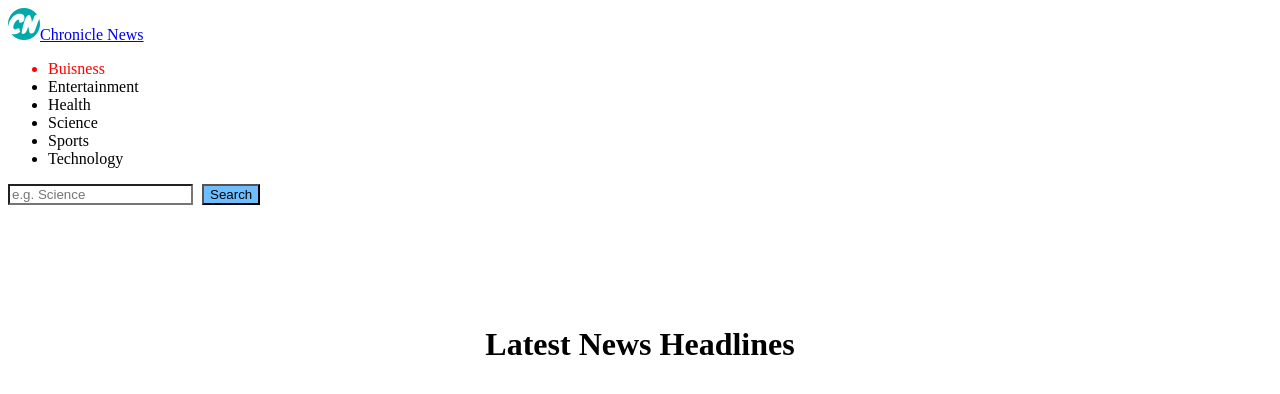
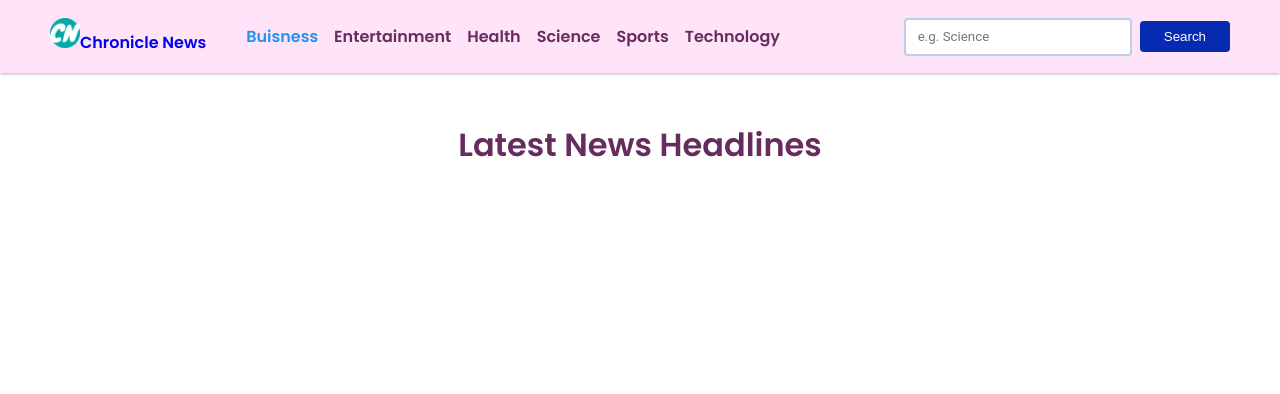
Before and after one commit to puja-2603/Chronicle-News, a plain HTML site: page index.html in a window 1280 px wide. Drawn offline with Linux system fonts and the light colour scheme; no server answers.

Commit message:
Update style.css

```diff
--- a/style.css
+++ b/style.css
@@ -1,6 +1,6 @@
   @import url('https://fonts.googleapis.com/css2?family=Poppins:wght@600&display=swap');
 
-  :root {
+  /* :root {
     --primary-text-color: #183b56;
     --secondary-text-color: #577592;
     --accent-color: #ed2222;
@@ -30,12 +30,7 @@
    color: #ffffff;
  }
 
-  .heading-container {
-   display: flex;
-   justify-content: center;
-   align-items: center;
-   margin-top: 100px;
- }
+
 
 .search-container {
   width: fit-content;
@@ -48,7 +43,127 @@
 
  #search-text {
   background-color: rgb(255, 255, 255) !important;
+} */
+:root {
+  --primary-text-color: #672c5e;
+  --secondary-text-color: #ff5252;
+  --accent-color: #2294ed;
+  --accent-color-dark: #1d69a3;
 }
+
+body {
+  font-family: "Poppins", sans-serif;
+  color: var(--primary-text-color);
+}
+
+p {
+  font-family: "Roboto", sans-serif;
+  color: var(--secondary-text-color);
+  line-height: 1.4rem;
+}
+
+a {
+  text-decoration: none;
+}
+
+ul {
+  list-style: none;
+}
+
+.flex {
+  display: flex;
+  align-items: center;
+}
+
+.container {
+  max-width: 1180px;
+  margin-inline: auto;
+  overflow: hidden;
+}
+
+nav {
+  background-color: #ffe3f9;
+  box-shadow: 0 0 4px #8d8d8d;
+  position: fixed;
+  top: 0;
+  z-index: 99;
+  left: 0;
+  right: 0;
+}
+
+.main-nav {
+  justify-content: space-between;
+  padding-block: 8px;
+}
+
+.company-logo img {
+  width: 30px;
+}
+
+
+.nav-links ul {
+  gap: 16px;
+}
+
+.hover-link {
+  cursor: pointer;
+}
+
+.hover-link:hover {
+  color: var(--secondary-text-color);
+}
+
+.hover-link:active {
+  color: red;
+}
+
+.nav-item.active {
+  color: var(--accent-color);
+}
+
+.search-res{
+  margin-left: auto;
+}
+
+.search-bar {
+  height: 32px;
+  gap: 8px;
+}
+
+.news-input {
+  width: 200px;
+  height: 100%;
+  padding-inline: 12px;
+  border-radius: 4px;
+  border: 2px solid #bbd0e2;
+  font-family: "Roboto", sans-serif;
+}
+
+.search-button {
+  background-color: rgb(7, 42, 179);
+  color: white;
+  padding: 8px 24px;
+  border: none;
+  border-radius: 4px;
+  cursor: pointer;
+  /* font-family: "Roboto", sans-serif; */
+}
+
+.search-button:hover {
+  background-color: red;
+}
+/* .my-bar{
+  margin-left: 10px;
+} */
+
+.heading-container {
+  display: flex;
+  justify-content: center;
+  align-items: center;
+  margin-top: 100px;
+}
+
+
 
  main{
     padding-block: 20px;
@@ -62,7 +177,6 @@
     align-items: center;
     flex-wrap: wrap;
     gap:60px 20px;
-
  }
 
  .card{
@@ -71,16 +185,16 @@
     justify-content: center;
     align-items: flex-start;
     width: 350px;
-    height: 200px;
-    background: #fff1f1 ;
+    height: 350px;
+    background: #eee8ff ;
     border-radius: 20px;
-    box-shadow: 0 35px 80px rgba(0,0,0,0.15);
+    box-shadow: 20 45px 120px rgba(0,0,0,0.15);
     transition: 0.5s;
  }
 
  .card:hover{
-    box-shadow: 1px 1px 8px #c5e3fd;
-    background-color: #c4ecff;
+    box-shadow: 1px 1px 8px #58585d;
+    background-color: #ffcbd6;
     /* transform: translateY(-2px); */
     height: 400px;
  }
@@ -92,7 +206,7 @@
     top: 20px;
     width: 300px;
     height:220px;
-    background: #333 ;
+    background: #c2c2c2 ;
     /* object-fit: cover; */
     border-radius: 12px;
     transition: 0.5s;
@@ -101,13 +215,13 @@
  .card-header:hover {
    top: -100px;
    transform: scale(0.75);
-   box-shadow: 0 15px 45px rgba(0, 0, 0, 0.2);
+   box-shadow: 0 15px 45px rgba(255, 255, 255, 0.2);
  }
 
  .card-header img {
    position: absolute;
    top: 0;
-   left: 30px;
+   /* left: 30px; */
    width: 100%;
    height: 100%;
    object-fit: cover;
@@ -123,7 +237,7 @@
  .card-content{
     /* padding: 12px; */
     position: absolute;
-    top: 252px;
+    top: 222px;
     width:100%;
     padding: 0 30px;
     height: 80px;
@@ -134,8 +248,8 @@
  }
 
  .card:hover .card-content {
-   top:130px;
-   height:250px;
+   top:50px;
+   height:300px;
    color: rgb(0, 0, 0) ;
    /* margin-top: 0; */
  }
@@ -148,25 +262,30 @@
  .card-content p{
    color: #333;
    font-size: 1rem;
+   margin-bottom: 10px;
  }
 
 .card-button {
-   background-color: #ffffff;
+  background-color: #fff200; ;
+
    color: #000;
    padding: 10px 20px;
    border: none;
    border-radius: 4px;
    cursor: pointer;
    align-items: center;
-   margin-top: 320px;
-   margin-left: 120px;
+   margin-top: 300px;
+   margin-left: 10px;
    transition: background-color 0.3s;
  }
 
-
- .card-button:hover {
+ .card:hover .card-button{
+  margin-top: 350px;
+ }
+ .card-button:hover{
+  box-shadow: 0 35px 80px rgba(0,0,0,0.15);
    cursor: pointer;
-   background-color: #ff2424 !important;
+   background-color: #ff2424;
    color: #fff;
 
  }
```
